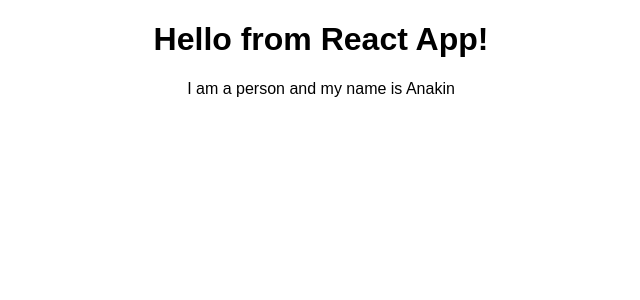
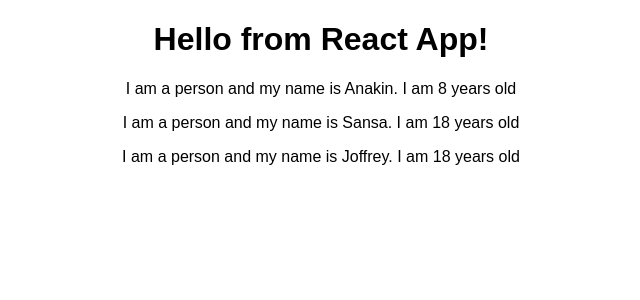
Before and after one commit to xyzst/useful-react-snippets, a React (Create React App) app: page / in a window 1280 px wide. Shown: the top 300 px of the page, without its empty margins (319-959 px from the left). Built offline with nearby package versions, Linux system fonts and the light colour scheme.

Commit message:
Make Person component dynamic. Add notes in README. Pass props through to the component in App.js

```diff
--- a/src/App.js
+++ b/src/App.js
@@ -7,7 +7,11 @@
     return (
       <div className="App">
         <h1>Hello from React App!</h1>
-        <Person />
+        <Person name="Anakin" age="8" />
+        <Person name="Sansa" age="18">
+          My Hobbies: Kill Cersei
+        </Person>
+        <Person name="Joffrey" age="18" />
       </div>
     );
     // return React.createElement(
--- a/src/components/Person.js
+++ b/src/components/Person.js
@@ -1,7 +1,11 @@
 import React from "react";
 
-const Person = () => {
-  return <p>I am a person and my name is Anakin</p>;
+const Person = props => {
+  return (
+    <p>
+      I am a person and my name is {props.name}. I am {props.age} years old
+    </p>
+  );
 };
 
 export default Person;
```
Also changed, not shown: 1 other file (tests, documents, lock files or other folders).
